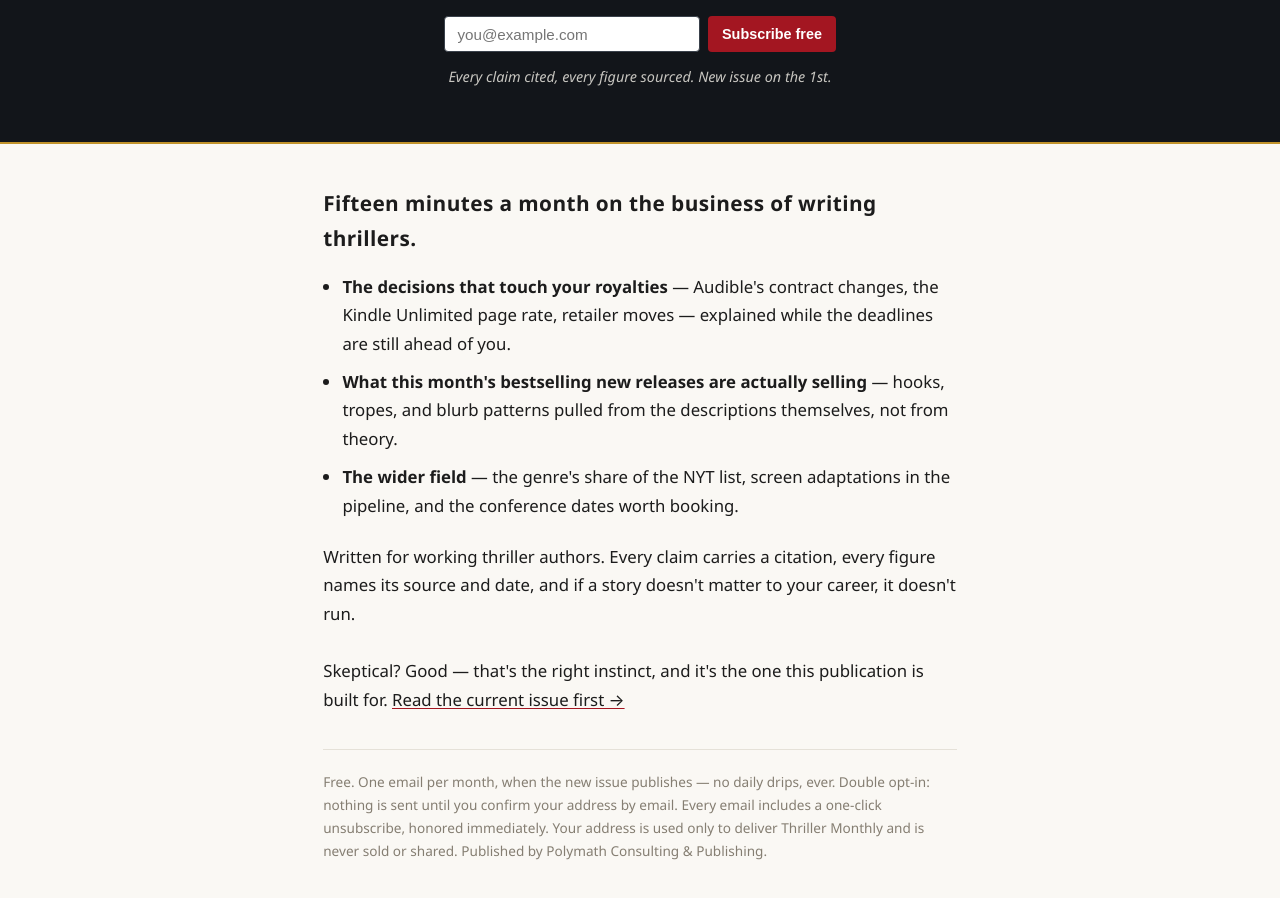
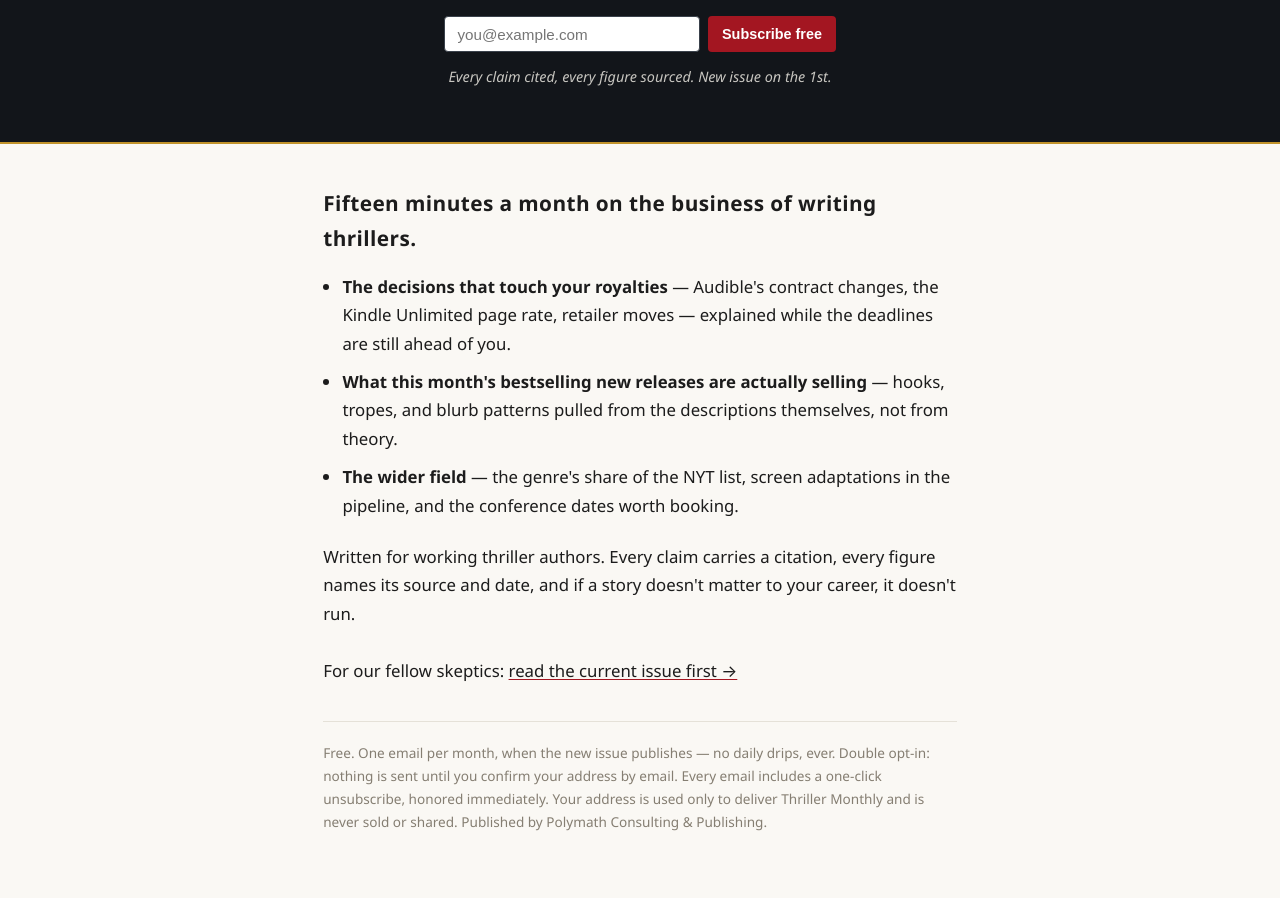
Before and after one commit to steve753/genre-report-network, a plain HTML site: page public/thriller/subscribe/index.html in a window 1280 px wide. Shown: the part 128-1026 px from the top of the page. Drawn offline with Linux system fonts and the light colour scheme.

Commit message:
Subscribe page: "For our fellow skeptics" copy edit

```diff
--- a/public/thriller/subscribe/index.html
+++ b/public/thriller/subscribe/index.html
@@ -64,7 +64,7 @@
 
   <p class="promise">Written for working thriller authors. Every claim carries a citation, every figure names its source and date, and if a story doesn't matter to your career, it doesn't run.</p>
 
-  <p class="firstissue">Skeptical? Good — that's the right instinct, and it's the one this publication is built for. <a href="https://reports.stevepieper.com/thriller/">Read the current issue first →</a></p>
+  <p class="firstissue">For our fellow skeptics: <a href="https://reports.stevepieper.com/thriller/">read the current issue first →</a></p>
 
   <p class="fineprint">Free. One email per month, when the new issue publishes — no daily drips, ever. Double opt-in: nothing is sent until you confirm your address by email. Every email includes a one-click unsubscribe, honored immediately. Your address is used only to deliver Thriller Monthly and is never sold or shared. Published by Polymath Consulting &amp; Publishing.</p>
 </main>
```
